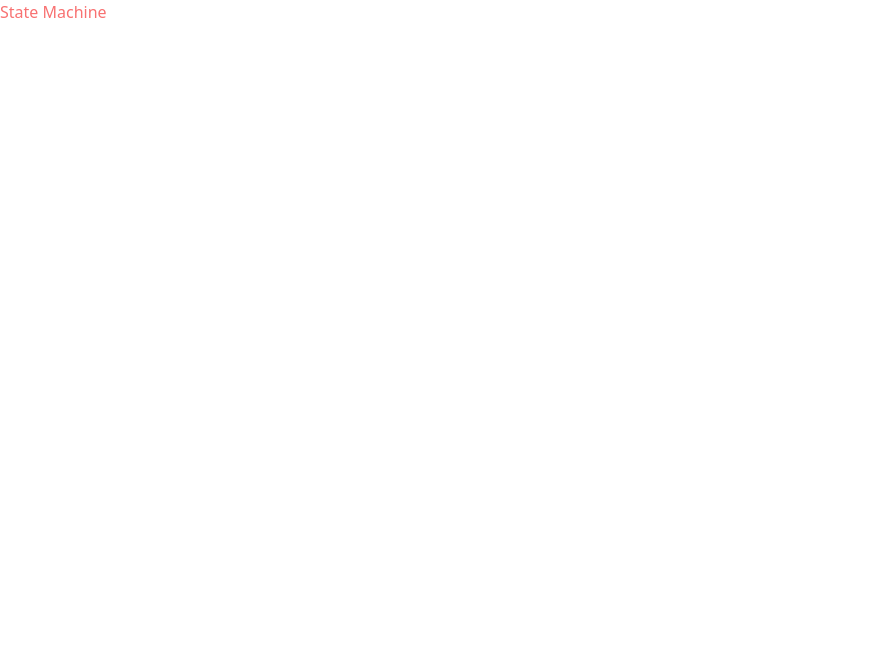
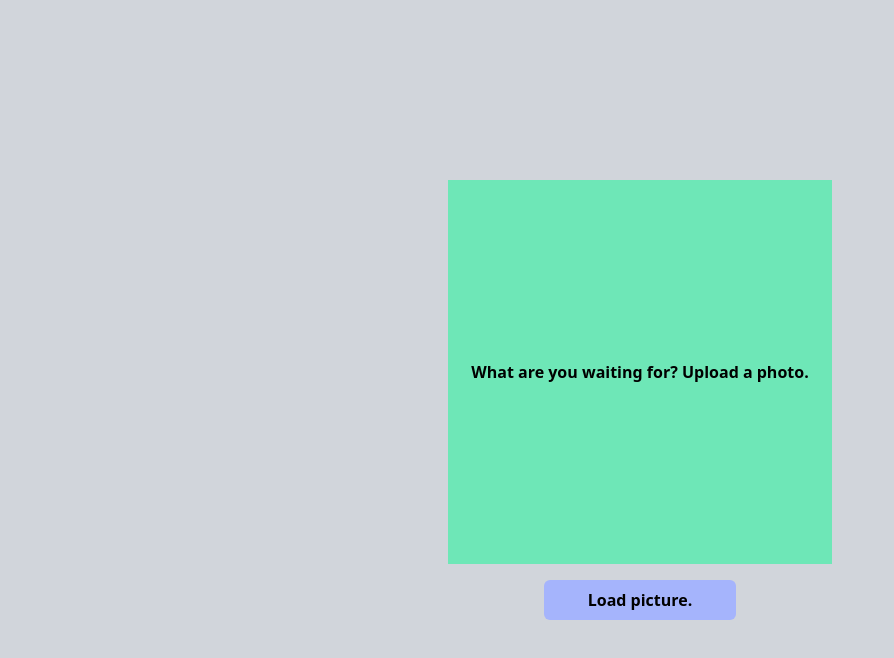
Before and after one commit to adamcharusta/state-machine-fe, a React (Vite) app: page / in a window 1280 px wide. Shown: the top 658 px of the page, without its empty margins (0-894 px from the left). Built offline with nearby package versions, Linux system fonts and the light colour scheme.

Commit message:
no state machine example

```diff
--- a/package.json
+++ b/package.json
@@ -13,6 +13,7 @@
   "dependencies": {
     "axios": "^0.24.0",
     "lodash": "^4.17.21",
+    "prop-types": "^15.7.2",
     "react": "^17.0.0",
     "react-dom": "^17.0.0"
   },
--- a/src/App.jsx
+++ b/src/App.jsx
@@ -1,5 +1,56 @@
-import React from "react";
+import React, { useState } from "react";
+
+import Button from "./components/Button";
+import Container from "./components/Container";
+import ImgBox from "./components/ImgBox";
+import { apiUrl } from "./helpers/api";
+import axios from "axios";
+import random from "lodash/random";
 
 export default function App() {
-  return <div className="text-red-400">State Machine</div>;
+  const [imgSrc, setImgSrc] = useState(null);
+  const [isEmpty, setIsEmpty] = useState(true);
+  const [isLoading, setIsLoading] = useState(false);
+  const [isLoaded, setIsLoaded] = useState(false);
+  const [isError, setIsError] = useState(false);
+
+  const handleClick = () => {
+    setIsError(false);
+    setImgSrc(null);
+    setIsLoading(true);
+    setIsLoaded(false);
+    setIsEmpty(true);
+
+    const randomId = random(0, 1000);
+
+    axios(apiUrl(randomId))
+      .then((res) => {
+        setIsLoading(false);
+        setIsLoaded(true);
+        setIsEmpty(false);
+        setImgSrc(res.config.url);
+      })
+      .catch(() => {
+        setIsLoading(false);
+        setIsLoaded(false);
+        setIsError(true);
+        setIsEmpty(false);
+      });
+  };
+
+  return (
+    <Container>
+      <ImgBox
+        src={imgSrc}
+        isLoading={isLoading}
+        isError={isError}
+        isEmpty={isEmpty}
+      />
+      <Button onClick={handleClick} disabled={isLoading}>
+        {isEmpty ? "Load picture." : null}
+        {isLoaded ? "One more?" : null}
+        {isError ? "Try again." : null}
+      </Button>
+    </Container>
+  );
 }
--- /dev/null
+++ b/src/components/Button.jsx
@@ -0,0 +1,30 @@
+import PropTypes from "prop-types";
+import React from "react";
+import noop from "lodash/noop";
+
+export default function Button({ children, onClick, disabled }) {
+  return (
+    <button
+      onClick={onClick}
+      disabled={disabled}
+      type="button"
+      className="bg-indigo-300 hover:bg-indigo-400 disabled:opacity-50 disabled:bg-indigo-300 h-10 w-48 rounded-md font-bold disabled:cursor-wait"
+    >
+      {children}
+    </button>
+  );
+}
+
+Button.propTypes = {
+  children: PropTypes.oneOfType([
+    PropTypes.arrayOf(PropTypes.node),
+    PropTypes.node,
+  ]).isRequired,
+  onClick: PropTypes.func,
+  disabled: PropTypes.bool,
+};
+
+Button.defaultProps = {
+  onClick: noop,
+  disabled: false,
+};
--- /dev/null
+++ b/src/components/Container.jsx
@@ -0,0 +1,17 @@
+import PropTypes from "prop-types";
+import React from "react";
+
+export default function Container({ children }) {
+  return (
+    <div className="w-screen h-screen flex flex-col justify-center items-center gap-4 bg-gray-300">
+      {children}
+    </div>
+  );
+}
+
+Container.propTypes = {
+  children: PropTypes.oneOfType([
+    PropTypes.arrayOf(PropTypes.node),
+    PropTypes.node,
+  ]).isRequired,
+};
--- /dev/null
+++ b/src/components/ImgBox.jsx
@@ -0,0 +1,41 @@
+import PropTypes from "prop-types";
+import React from "react";
+
+export default function ImgBox({ src, isLoading, isError, isEmpty }) {
+  const animation = isLoading ? "animate-pulse" : "";
+  const content = isError ? (
+    <span className="font-bold">
+      Oops, something went wrong, please try again
+    </span>
+  ) : (
+    <img src={src} alt={src} />
+  );
+  const background = isError ? "bg-red-300" : "bg-green-300";
+
+  return (
+    <div
+      className={`w-96 h-96 flex justify-center items-center flex-col ${animation} ${background}`}
+    >
+      {isEmpty && (
+        <span className="font-bold">
+          What are you waiting for? Upload a photo.
+        </span>
+      )}
+      {content}
+    </div>
+  );
+}
+
+ImgBox.propTypes = {
+  src: PropTypes.string,
+  isLoading: PropTypes.bool,
+  isError: PropTypes.bool,
+  isEmpty: PropTypes.bool,
+};
+
+ImgBox.defaultProps = {
+  src: null,
+  isLoading: false,
+  isError: false,
+  isEmpty: true,
+};
--- /dev/null
+++ b/src/helpers/api.js
@@ -0,0 +1,3 @@
+export const IMG_SIZE = 384;
+export const apiUrl = (id, width = IMG_SIZE, height = IMG_SIZE) =>
+  `https://picsum.photos/id/${id}/${width}/${height}`;
--- a/tailwind.config.js
+++ b/tailwind.config.js
@@ -5,7 +5,11 @@ module.exports = {
     extend: {},
   },
   variants: {
-    extend: {},
+    extend: {
+      backgroundColor: ["disabled", "hover"],
+      opacity: ["disabled"],
+      cursor: ["disabled"],
+    },
   },
   plugins: [],
 };
```
Also changed, not shown: 2 other files (tests, documents, lock files or other folders).
